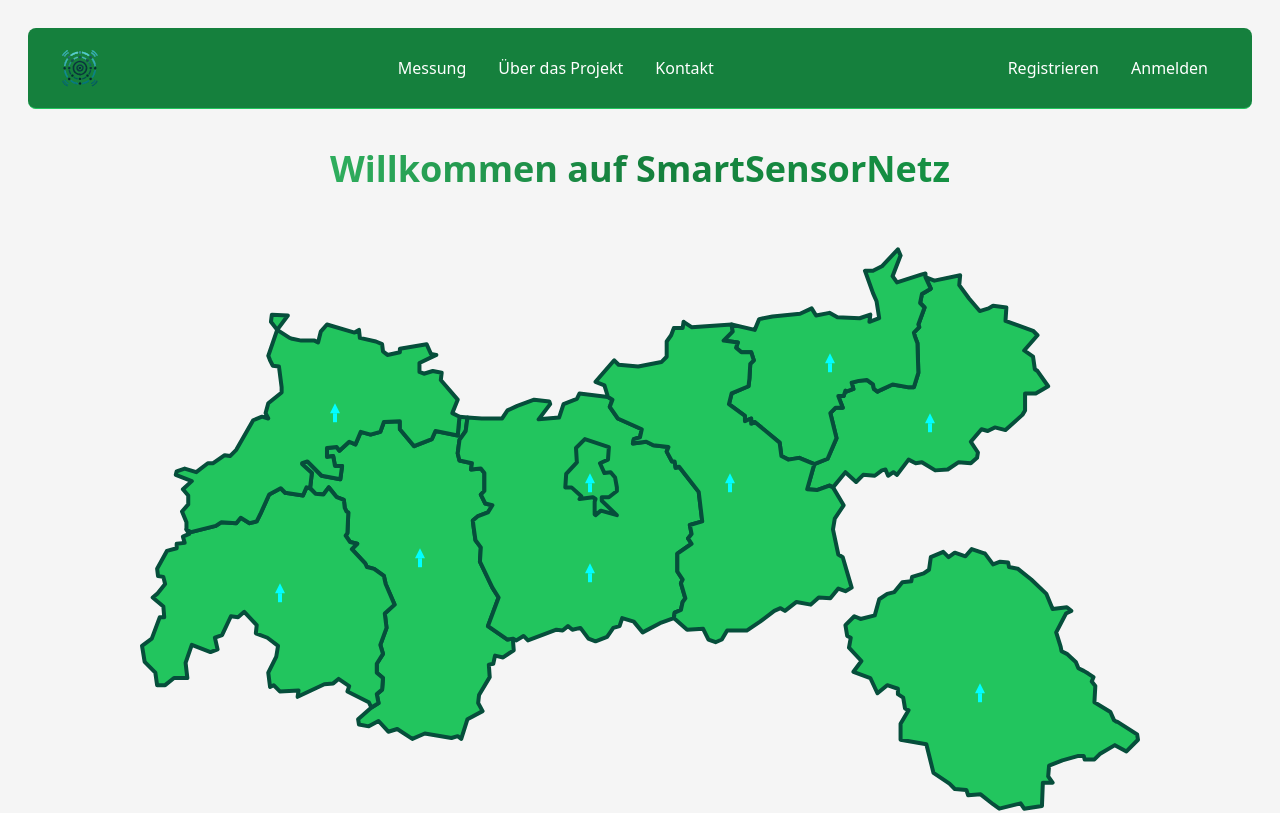
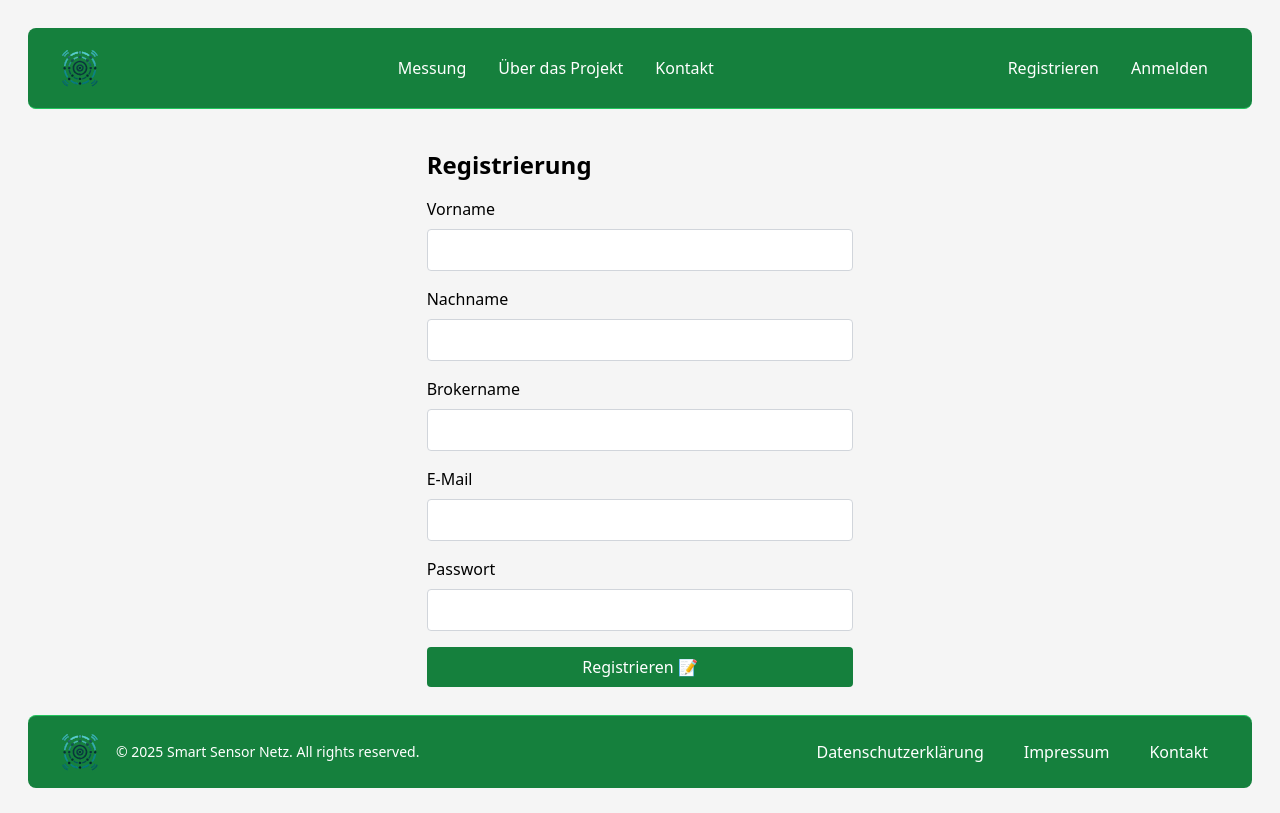
Before and after one commit to luca-neumann/vueDiplomarbeit, a Vue app: page /#/registration in a window 1280 px wide. Shown: the top 813 px of the page. Built offline with nearby package versions, Linux system fonts and the light colour scheme; no server answers.

Commit message:
v.1.0.2 quick fix router + error handling

```diff
--- a/src/router.js
+++ b/src/router.js
@@ -1,4 +1,4 @@
-import { createRouter, createWebHistory } from 'vue-router';
+import { createRouter, createWebHashHistory } from 'vue-router';
 
 const routes = [
     {
@@ -64,7 +64,7 @@ const routes = [
 
 
 const router = createRouter({
-    history: createWebHistory(import.meta.env.BASE_URL),
+    history: createWebHashHistory(import.meta.env.BASE_URL),
     routes
 });
 
--- a/src/views/Registration.vue
+++ b/src/views/Registration.vue
@@ -1,5 +1,5 @@
 <script>
-import { reactive, toRefs } from 'vue';
+import { reactive, toRefs, ref } from 'vue';
 import useVuelidate from '@vuelidate/core';
 import { required, email, minLength } from '@vuelidate/validators';
 import axios from 'axios';
@@ -30,41 +30,62 @@ export default {
 
     const v$ = useVuelidate(rules, state);
     const router = useRouter();
+    const errorMessage = ref("");
+    let errorTimeout = null;
+
+    const setErrorMessage = (message) => {
+      errorMessage.value = message;
+
+      if (errorTimeout) {
+        clearTimeout(errorTimeout);
+      }
+
+      errorTimeout = setTimeout(() => {
+        errorMessage.value = "";
+      }, 5000);
+    };
 
     const addNewRegistrationToDd = async () => {
-      if (v$.$invalid) {
+      if (v$.value.$invalid) {
         console.log('Validation failed');
         return;
       }
 
       try {
-        const response = await axios.post('https://os-beyond.at/htl/smart_sensor_netz/register', JSON.stringify(state.newRegistration), {
-          headers: {
-            'Content-Type': 'application/json'
+        const response = await axios.post(
+          'https://os-beyond.at/htl/smart_sensor_netz/register',
+          JSON.stringify(state.newRegistration),
+          {
+            headers: { 'Content-Type': 'application/json' }
           }
-        });
-        console.log(response.data);
-        if (response.data.error) {
-          console.error(response.data.message);
-        } else {
+        );
+
+        if (response.data.message === "E-Mail bereits registriert") {
+          setErrorMessage("❌ Diese E-Mail ist bereits registriert!");
+          return;
+        }
+
         console.log('User added successfully');
-          // v$.$reset(); -> geht nicht deswegen manuell:
+
+        // Felder zurücksetzen
         state.newRegistration.Vorname = '';
         state.newRegistration.Nachname = '';
         state.newRegistration.Email = '';
         state.newRegistration.Passwort = '';
         state.newRegistration.Brokername = '';
+
         router.push('/login');
-        }
       } catch (error) {
         console.error('An error occurred:', error);
+        setErrorMessage("⚠️ Fehler bei der Registrierung. Bitte versuche es später erneut.");
       }
     };
 
     return {
       ...toRefs(state),
       v$,
-      addNewRegistrationToDd
+      addNewRegistrationToDd,
+      errorMessage
     };
   }
 };
@@ -73,33 +94,43 @@ export default {
 <template>
   <div class="flex justify-center items-center mt-10">
     <div class="w-1/3">
-      <h2 class="text-2xl font-bold mb-4">Registration</h2>
+      <h2 class="text-2xl font-bold mb-4">Registrierung</h2>
+
+      <transition name="fade">
+        <p v-if="errorMessage" class="text-red-600 font-bold mb-4">{{ errorMessage }}</p>
+      </transition>
+
       <form @submit.prevent="addNewRegistrationToDd">
         <div class="mb-4" :class="{ 'form-group-error': v$.newRegistration.Vorname.$error }">
-          <label for="Vorname" class="block mb-2">First Name</label>
-          <input type="text" id="Vorname" class="w-full px-4 py-2 border border-green-500 rounded" v-model="newRegistration.Vorname" @blur="v$.newRegistration.Vorname.$touch()" />
-          <span v-if="v$.newRegistration.Vorname.$error">First name is required and must be at least 3 characters long</span>
+          <label for="Vorname" class="block mb-2">Vorname</label>
+          <input type="text" id="Vorname" class="w-full px-4 py-2 border border-gray-300 rounded" v-model="newRegistration.Vorname" @blur="v$.newRegistration.Vorname.$touch()" />
+          <span v-if="v$.newRegistration.Vorname.$error" class="text-red-500">Vorname muss mindestens 3 Zeichen haben</span>
         </div>
+
         <div class="mb-4" :class="{ 'form-group-error': v$.newRegistration.Nachname.$error }">
-          <label for="Nachname" class="block mb-2">Last Name</label>
-          <input type="text" id="Nachname" class="w-full px-4 py-2 border border-green-500 rounded" v-model="newRegistration.Nachname" @blur="v$.newRegistration.Nachname.$touch()" />
-          <span v-if="v$.newRegistration.Nachname.$error">Last name is required and must be at least 3 characters long</span>
+          <label for="Nachname" class="block mb-2">Nachname</label>
+          <input type="text" id="Nachname" class="w-full px-4 py-2 border border-gray-300 rounded" v-model="newRegistration.Nachname" @blur="v$.newRegistration.Nachname.$touch()" />
+          <span v-if="v$.newRegistration.Nachname.$error" class="text-red-500">Nachname muss mindestens 3 Zeichen haben</span>
         </div>
+
         <div class="mb-4" :class="{ 'form-group-error': v$.newRegistration.Brokername.$error }">
           <label for="Brokername" class="block mb-2">Brokername</label>
-          <input type="text" id="Brokername" class="w-full px-4 py-2 border border-green-500 rounded" v-model="newRegistration.Brokername" @blur="v$.newRegistration.Brokername.$touch()" />
-          <span v-if="v$.newRegistration.Brokername.$error">Brokername is required and must be at least 7 characters long</span>
+          <input type="text" id="Brokername" class="w-full px-4 py-2 border border-gray-300 rounded" v-model="newRegistration.Brokername" @blur="v$.newRegistration.Brokername.$touch()" />
+          <span v-if="v$.newRegistration.Brokername.$error" class="text-red-500">Brokername muss mindestens 7 Zeichen haben</span>
         </div>
+
         <div class="mb-4" :class="{ 'form-group-error': v$.newRegistration.Email.$error }">
-          <label for="email" class="block mb-2">Email</label>
-          <input type="email" id="email" class="w-full px-4 py-2 border border-green-500 rounded" v-model="newRegistration.Email" @blur="v$.newRegistration.Email.$touch()" />
-          <span v-if="v$.newRegistration.Email.$error">A valid Email is required</span>
+          <label for="email" class="block mb-2">E-Mail</label>
+          <input type="email" id="email" class="w-full px-4 py-2 border border-gray-300 rounded" v-model="newRegistration.Email" @blur="v$.newRegistration.Email.$touch()" />
+          <span v-if="v$.newRegistration.Email.$error" class="text-red-500">Eine gültige E-Mail-Adresse ist erforderlich</span>
         </div>
+
         <div class="mb-4" :class="{ 'form-group-error': v$.newRegistration.Passwort.$error }">
           <label for="Passwort" class="block mb-2">Passwort</label>
-          <input type="Password" id="Passwort" class="w-full px-4 py-2 border border-green-500 rounded" v-model="newRegistration.Passwort" @blur="v$.newRegistration.Passwort.$touch()" />
-          <span v-if="v$.newRegistration.Passwort.$error">Password is required and must be at least 6 characters long</span>
+          <input type="password" id="Passwort" class="w-full px-4 py-2 border border-gray-300 rounded" v-model="newRegistration.Passwort" @blur="v$.newRegistration.Passwort.$touch()" />
+          <span v-if="v$.newRegistration.Passwort.$error" class="text-red-500">Passwort muss mindestens 6 Zeichen haben</span>
         </div>
+
         <button type="submit" class="w-full bg-green-700 text-white py-2 px-4 rounded hover:bg-green-800">Registrieren 📝</button>
       </form>
     </div>
@@ -113,4 +144,11 @@ export default {
 .form-group-error input {
   border-color: red;
 }
+
+.fade-enter-active, .fade-leave-active {
+  transition: opacity 0.5s ease;
+}
+.fade-enter, .fade-leave-to {
+  opacity: 0;
+}
 </style>
--- a/src/views/Settings.vue
+++ b/src/views/Settings.vue
@@ -122,7 +122,7 @@ export default {
         // Alles aus dem LocalStorage entfernen und umleiten
         localStorage.removeItem('userid');
         localStorage.removeItem('token');
-        window.location.href = '/'; // damit sich Navbar aktualisiert
+        window.location.href = '/vueDiplomarbeit/'; // href und nicht router push, damit sich Navbar aktualisiert
       } catch (error) {
         console.error("Fehler beim Löschen des Accounts:", error);
       }
```
Also changed, not shown: 2 other files (tests, documents, lock files or other folders). Lines whose indentation alone changed are shown as unchanged.
